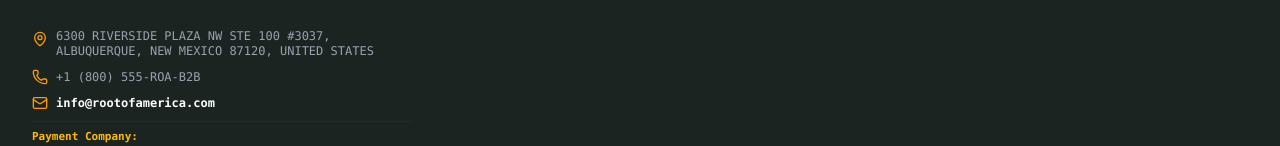
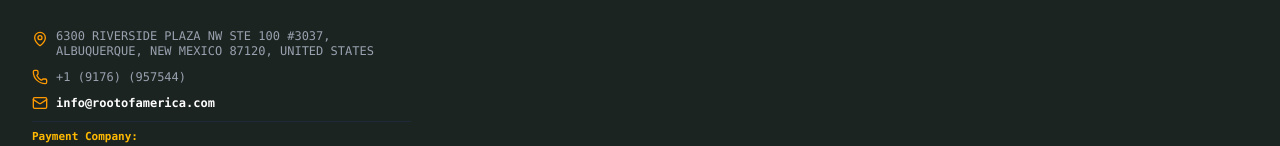
Before and after one commit to harmanjack82/root-of-america, a React (Vite) app: page / in a window 1280 px wide. Shown: the part 8619-8765 px from the top of the page. Built offline with nearby package versions, Linux system fonts and the light colour scheme.

Commit message:
fix: update contact phone number in footer

```diff
--- a/src/components/Footer.tsx
+++ b/src/components/Footer.tsx
@@ -88,7 +88,7 @@ export default function Footer({ onScrollTo, setActiveView, setDisclaimerSection
               </div>
               <div className="flex items-center space-x-2">
                 <Phone className="h-4 w-4 text-amber-500 shrink-0" />
-                <span>+1 (800) 555-ROA-B2B</span>
+                <span>+1 (9176) (957544)</span>
               </div>
               <div className="flex items-center space-x-2">
                 <Mail className="h-4 w-4 text-amber-500 shrink-0" />
```
